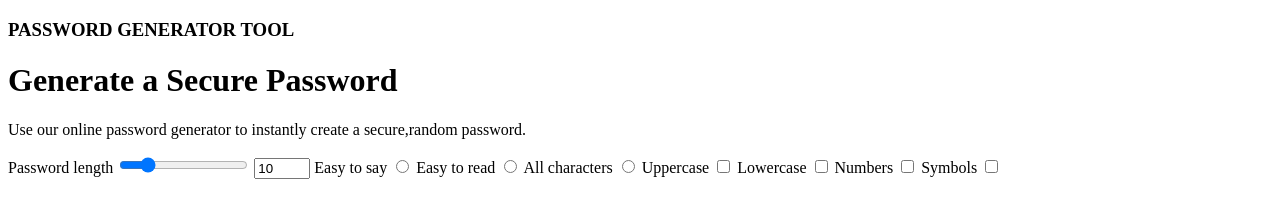
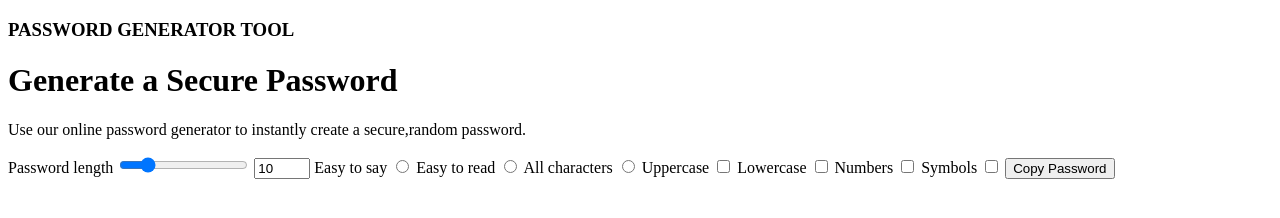
Before and after one commit to stephcorral/passwordGenerator, a plain HTML site: page index.html in a window 1280 px wide. Drawn offline with Linux system fonts and the light colour scheme.

Commit message:
feat: finished html framework

```diff
--- a/index.html
+++ b/index.html
@@ -40,6 +40,8 @@
                 <label for="">Symbols</label>
                 <input type="checkbox" name="symbols">
 
+                <button type="submit">Copy Password</button>
+
             </form>
         </div>
     </div>
```
